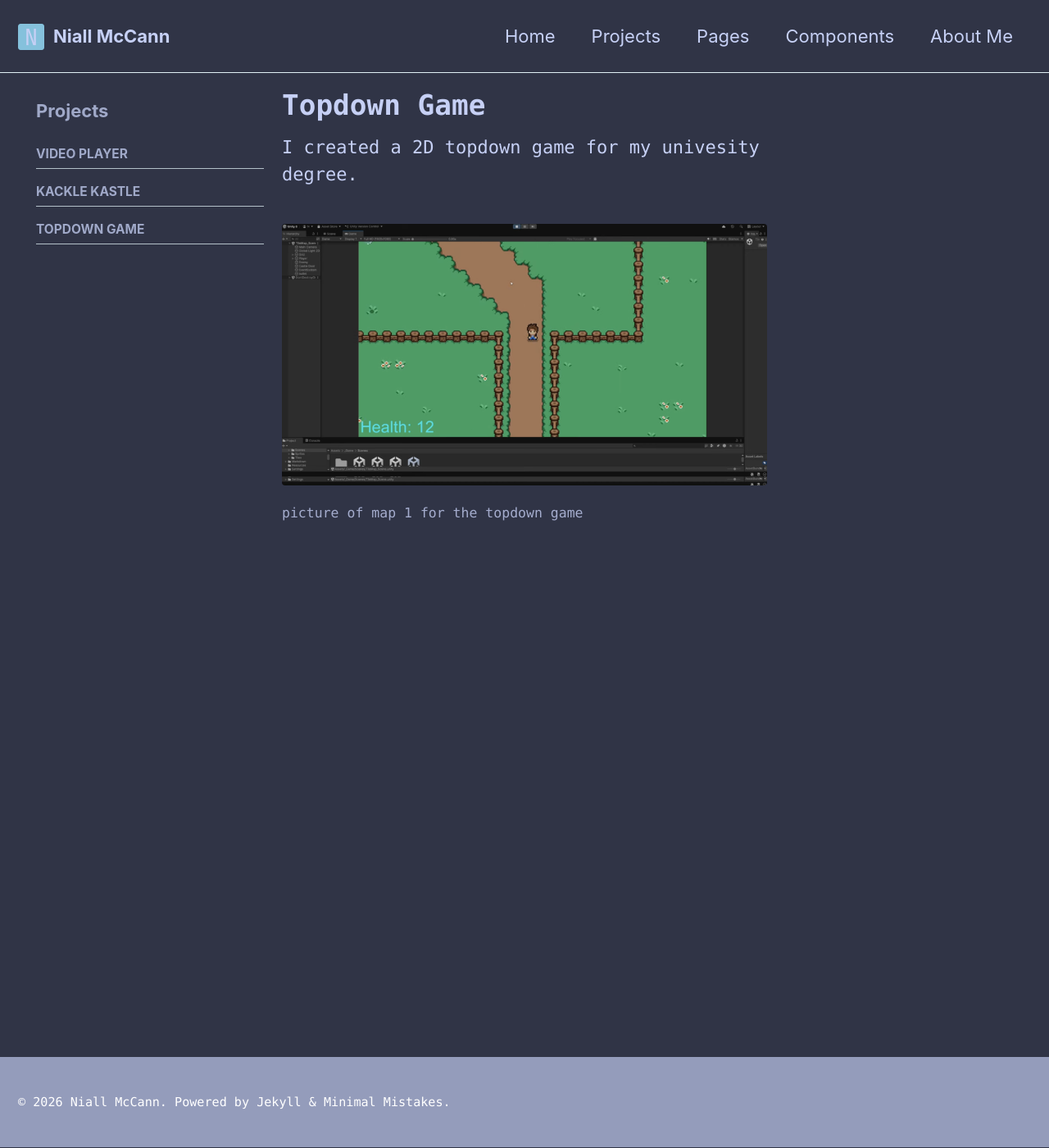
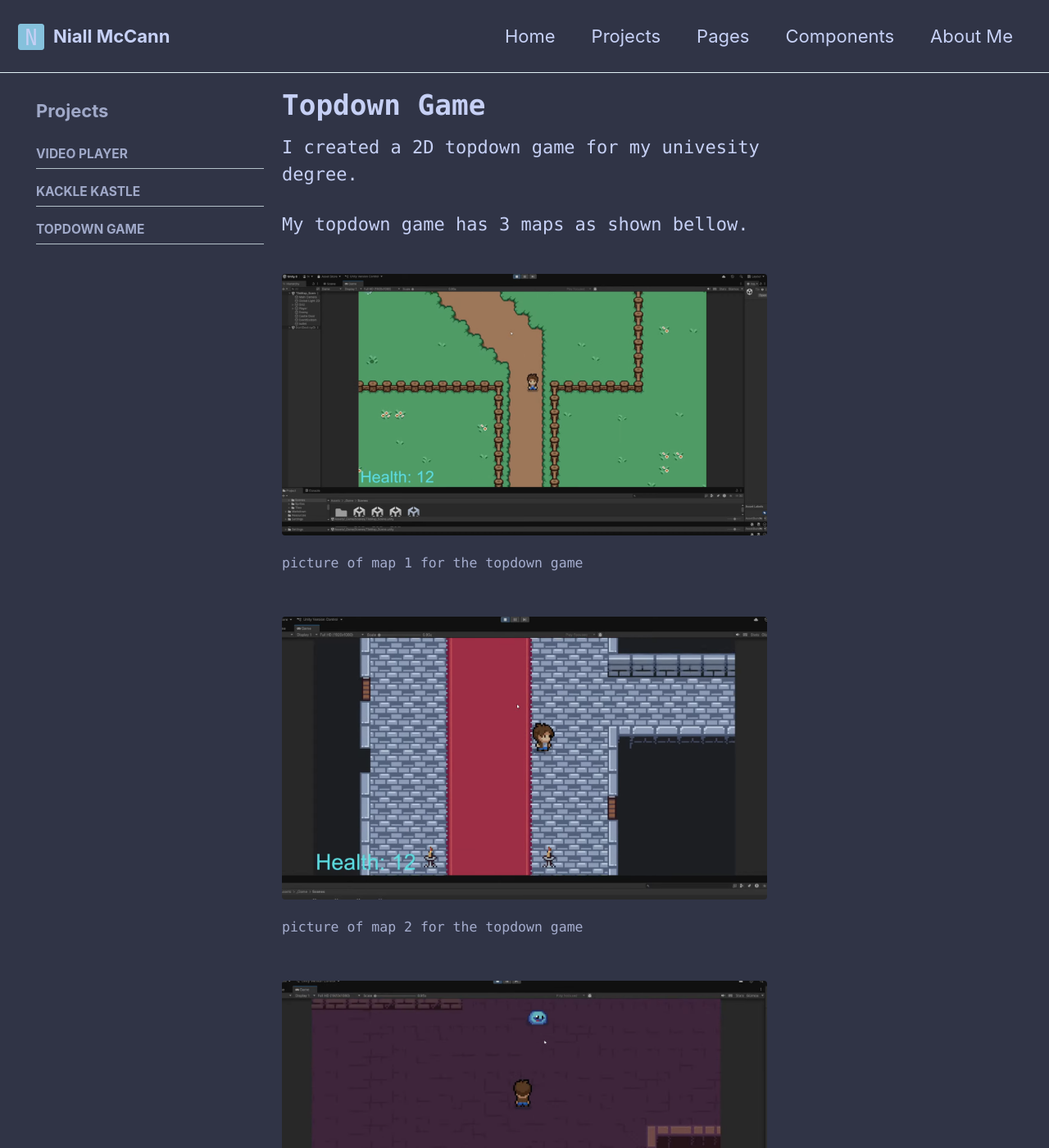
Before and after one commit to AcedAspect/AcedAspect.github.io, a Jekyll site: the page built from _pages/projects-topdown-game.md, in a window 1280 px wide and 1400 px high. Shown: the whole window at 82% size. Built offline with Jekyll 4.4.1, drawn with Linux system fonts in a browser that asks for light colours; some of the changed text lies outside the part shown.

Commit message:
Update projects-topdown-game.md

```diff
--- a/_pages/projects-topdown-game.md
+++ b/_pages/projects-topdown-game.md
@@ -11,6 +11,8 @@ sidebar:
 I created a 2D topdown game for my univesity degree.
 
 
-
+My topdown game has 3 maps as shown bellow.
 
 {% include figure image_path="/assets/images/Screenshot_20260415_164011.png" alt="Map 1 for 2D topdown game" caption="picture of map 1 for the topdown game" %}
+{% include figure image_path="/assets/images/Screenshot_20260426_111358.png" alt="Map 2 for 2D topdown game" caption="picture of map 2 for the topdown game" %}
+{% include figure image_path="/assets/images/Screenshot_20260426_111437.png" alt="Map 3 for 2D topdown game" caption="picture of map 3 for the topdown game" %}
```
